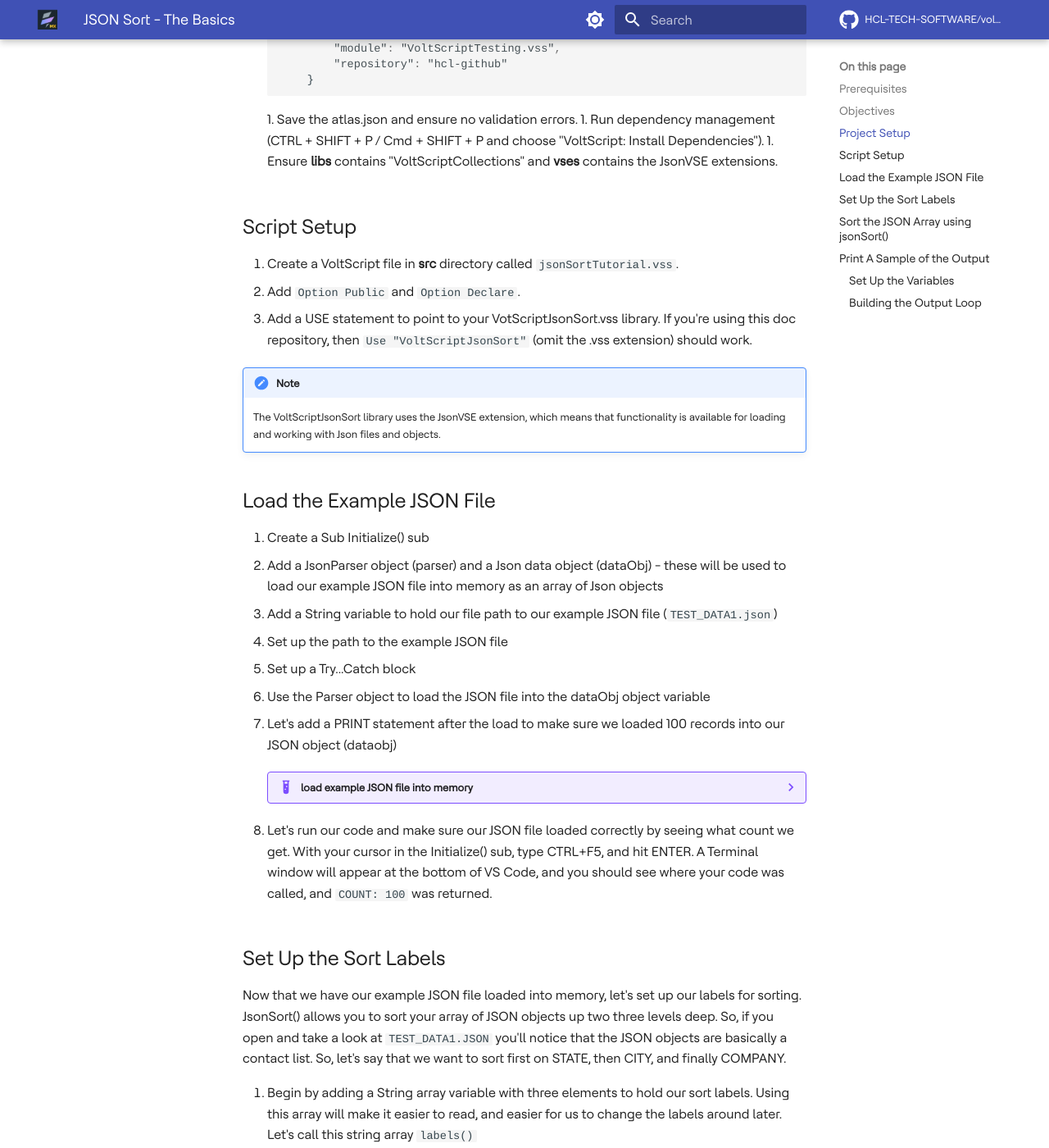
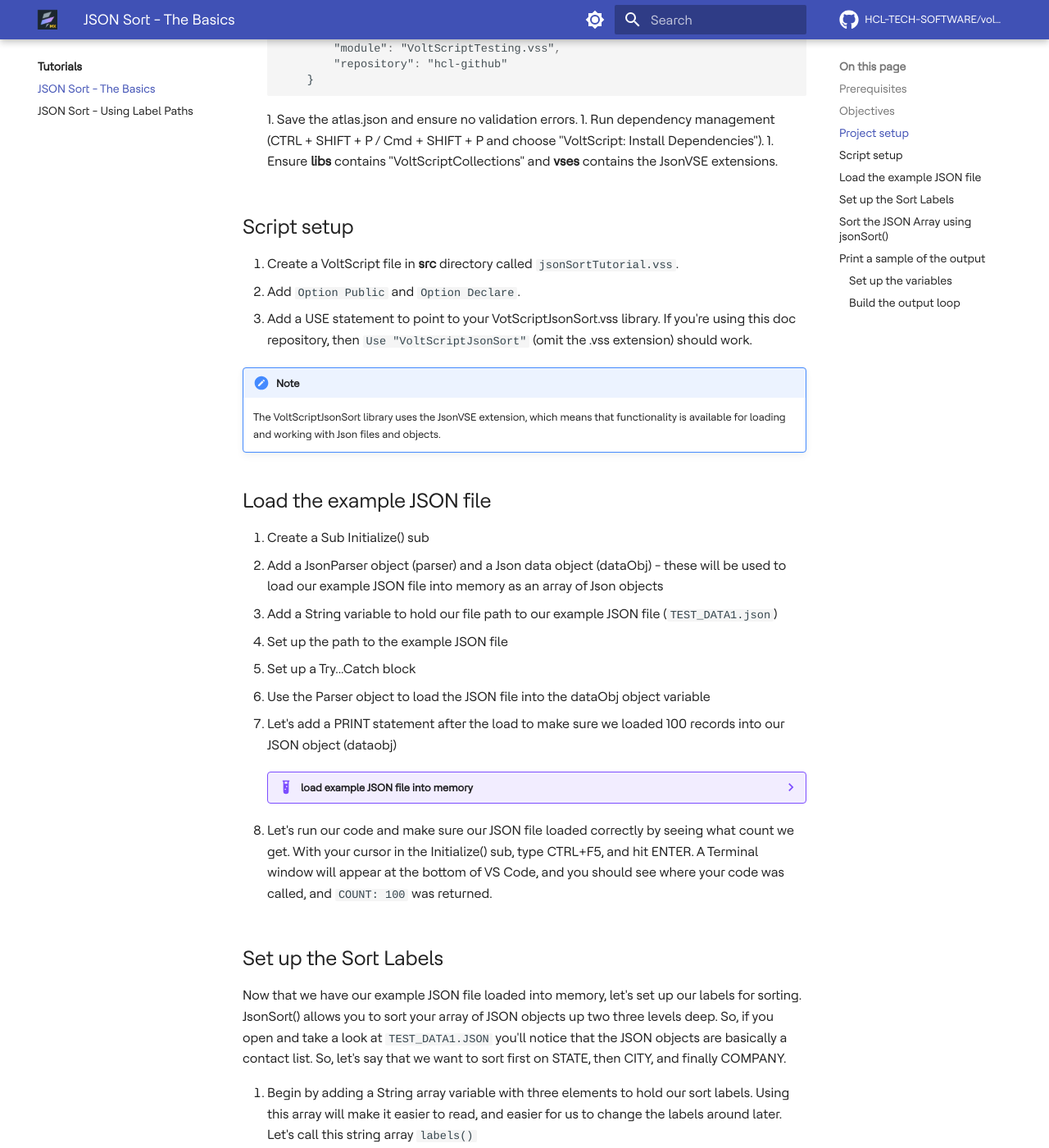
Before and after one commit to HCL-TECH-SOFTWARE/voltscript-voltmx-middleware, an MkDocs documentation site: the page built from docs/tutorials/sortbasics.md, in a window 1280 px wide and 1400 px high, scrolled down 1083 px. Shown: the whole window at 82% size. Built offline with MkDocs 1.6.1 and Material for MkDocs 9.7.7, drawn with Linux system fonts in a browser that asks for light colours; comment, search, counter and statistics services are not loaded; some of the changed text lies outside the part shown.

````diff
--- a/docs/tutorials/index.md
+++ b/docs/tutorials/index.md
@@ -3,3 +3,6 @@
 Tutorials give hands-on introduction on how to use VoltScript Volt MX Middleware.
 
 See the [Developing VoltScript for Foundry](https://help.hcltechsw.com/docs/voltscript/early-access/tutorials/foundry/index.html){: target="_blank" rel="noopener noreferrer"} tutorial in the main VoltScript documentation.
+
+- [JSON Sort - The Basics](sortbasics.md)
+- [JSON Sort - Using Label Paths](sortpaths.md)
--- a/docs/tutorials/sortbasics.md
+++ b/docs/tutorials/sortbasics.md
@@ -10,10 +10,10 @@
 1. Learn about working with VoltScript Extensions - specifically JsonVSE
 1. Gain familiarity with using jsonSort() to sort an array of JSON objects
 
-## Project Setup
+## Project setup
 1. Ensure your atlas-settings.json is set up with authentication for Volt MX Marketplace and github.com
 1. Create a folder for the project.
-1. Create an atlas.json and complete mandatory elements. Set `sourceDir` to **"src"**, `libsDir` to **""libs"** and `vsesDir` to **"vses"**.
+1. Create an atlas.json and complete mandatory elements. Set `sourceDir` to **"src"**, `libsDir` to **"libs"** and `vsesDir` to **"vses"**.
 1. In the **repositories** element, add the following repository:
 
     ```vbscript
@@ -38,7 +38,7 @@
 1. Run dependency management (CTRL + SHIFT + P / Cmd + SHIFT + P and choose "VoltScript: Install Dependencies").
 1. Ensure **libs** contains "VoltScriptCollections" and **vses** contains the JsonVSE extensions.
 
-## Script Setup
+## Script setup
 1. Create a VoltScript file in **src** directory called `jsonSortTutorial.vss`.
 1. Add `Option Public` and `Option Declare`.
 1. Add a USE statement to point to your VotScriptJsonSort.vss library. If you're using this doc repository, then `Use "VoltScriptJsonSort"` (omit the .vss extension) should work.
@@ -46,7 +46,7 @@
 !!! Note
     The VoltScriptJsonSort library uses the JsonVSE extension, which means that functionality is available for loading and working with Json files and objects.
 
-## Load the Example JSON File
+## Load the example JSON file
 1. Create a Sub Initialize() sub
 1. Add a JsonParser object (parser) and a Json data object (dataObj) - these will be used to load our example JSON file into memory as an array of Json objects
 1. Add a String variable to hold our file path to our example JSON file (`TEST_DATA1.json`)
@@ -76,7 +76,7 @@
 
 1. Let's run our code and make sure our JSON file loaded correctly by seeing what count we get. With your cursor in the Initialize() sub, type CTRL+F5, and hit ENTER. A Terminal window will appear at the bottom of VS Code, and you should see where your code was called, and `COUNT: 100` was returned.
 
-## Set Up the Sort Labels
+## Set up the Sort Labels
 Now that we have our example JSON file loaded into memory, let's set up our labels for sorting. JsonSort() allows you to sort your array of JSON objects up two three levels deep. So, if you open and take a look at `TEST_DATA1.JSON` you'll notice that the JSON objects are basically a contact list. So, let's say that we want to sort first on STATE, then CITY, and finally COMPANY.
 
 1. Begin by adding a String array variable with three elements to hold our sort labels. Using this array will make it easier to read, and easier for us to change the labels around later. Let's call this string array `labels()`
@@ -132,10 +132,10 @@ Now let's add jsonSort() to our code.
 
 Now that we have it sorted, let's add some code to print out a sample size of our sorted array, to make sure it worked.
 
-## Print A Sample of the Output
+## Print a sample of the output
 We can print out a subset of our sorted JSON object array to make sure it worked correctly. Let's build a loop with a preset number of records that we would like to print out.
 
-### Set Up the Variables
+### Set up the variables
 Let's begin by setting up the variables we'll need for this loop. They include:
 
 * `results()` - a String array of three elements to hold our results
@@ -157,7 +157,7 @@ Your updated variable declarations should look something like this:
 ```
 Now that we have our variables declared, let's begin building our output loop.
 
-### Building the Output Loop
+### Build the output loop
 We're going to use a Forall loop to print a sample of our sorted JSON object array. Within this look we need to do the following *for each label*:
 
 * Check to make sure there's a label available
````
Also changed, not shown: docs/references/whatsnew.md (+4 -4 lines), docs/topicguides/voltmxobjects.md (+8 -7 lines), docs/tutorials/sortpaths.md (+5 -5 lines), docs/tutorials/.pages.
